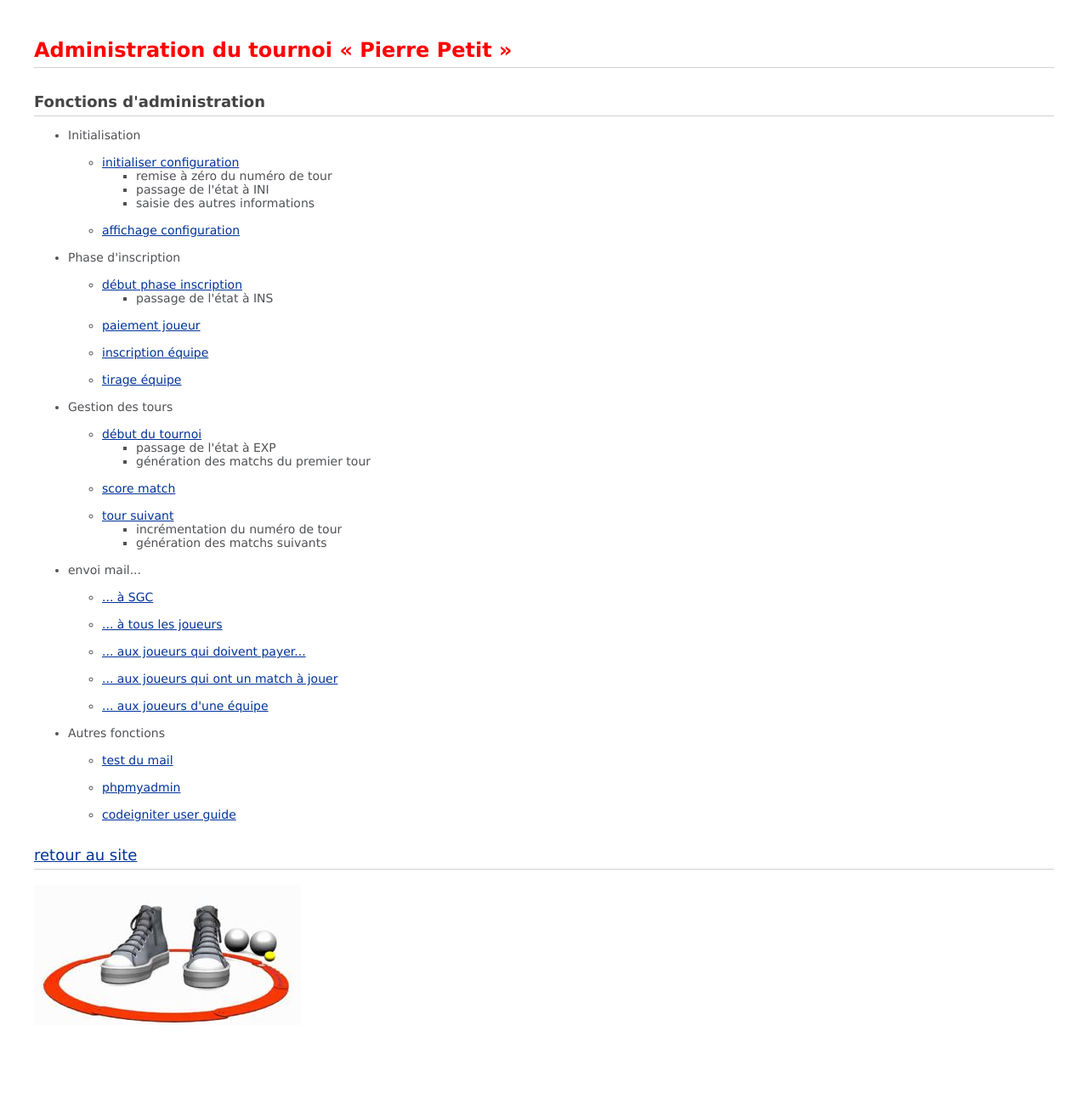
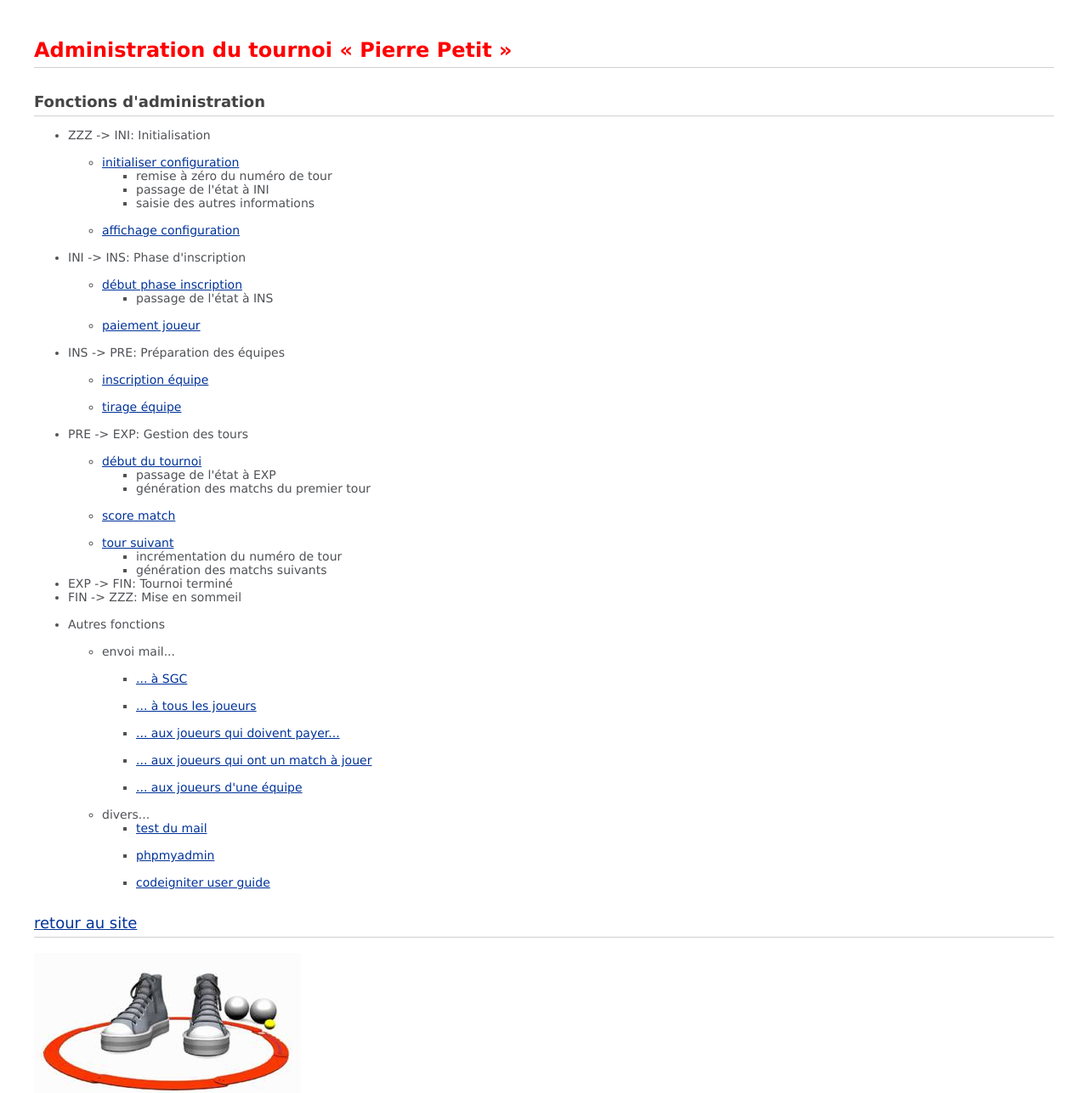
Before and after one commit to lalevee/petanque, a CodeIgniter app: template application/views/private/admin.php in a window 1280 px wide. Shown: the top 1287 px of the page at 85% size. Before the commit the page ends 1207 px from the top, so only its background shows below. Run offline with CodeIgniter, Linux system fonts and the light colour scheme; the template is opened without the code that fills it, so the values that code supplies are empty.

Commit message:
Machine à état

```diff
--- a/application/views/private/admin.php
+++ b/application/views/private/admin.php
@@ -1,6 +1,6 @@
 <html>
 <head>
-<title>ADMIN: Tournoi 2012 de pétanque</title>
+<title>ADMIN: Tournoi de pétanque</title>
 <meta content="text/html; charset=UTF-8" http-equiv="content-type">
 <link rel="stylesheet" type="text/css" href="/styles/style_adm.css" />
 </head>
@@ -10,7 +10,7 @@
 
 <h2>Fonctions d'administration</h2>
 <ul>
-  <li>Initialisation</li>
+  <li>ZZZ -> INI: Initialisation</li>
   <br>
   <ul>
     <li><?php echo anchor('private/admin/initialiser', 'initialiser configuration')?></li>
@@ -23,7 +23,7 @@
     <li><?php echo anchor('private/admin/config', 'affichage configuration') ?></li>
     <br>
   </ul>
-  <li>Phase d'inscription</li>
+  <li>INI -> INS: Phase d'inscription</li>
   <br>
   <ul>
     <li><?php echo anchor('private/admin/phase_inscription', 'début phase inscription')?></li>
@@ -33,12 +33,16 @@
     <br>
     <li><?php echo anchor('private/admin/paiement', 'paiement joueur') ?></li>
     <br>
+  </ul>
+  <li>INS -> PRE: Préparation des équipes</li>
+  <br>
+  <ul>
     <li><?php echo anchor('private/admin/inscription_equipe', 'inscription équipe') ?></li>
     <br>
     <li><?php echo anchor('private/admin/tirage_equipe', 'tirage équipe') ?></li>
     <br>
   </ul>
-  <li>Gestion des tours</li>
+  <li>PRE -> EXP: Gestion des tours</li>
   <br>
   <ul>
     <li><?php echo anchor('private/admin/phase_tournoi', 'début du tournoi')?></li>
@@ -55,7 +59,12 @@
       <li>génération des matchs suivants</li>
     </ul>
   </ul>
+  <li>EXP -> FIN: Tournoi terminé</li>
+  <li>FIN -> ZZZ: Mise en sommeil</li>
   <br>
+  <li>Autres fonctions</li>
+  <br>
+  <ul>
     <li>envoi mail...</li>
     <br>
     <ul>
@@ -70,14 +79,14 @@
       <li><?php echo anchor('private/admin/mail_equipe', '... aux joueurs d\'une équipe') ?></li>
       <br>
     </ul>
-  <li>Autres fonctions</li>
-  <br>
+    <li>divers...</li>
     <ul>
       <li><?php echo anchor('private/admin/testmail', 'test du mail') ?></li>
       <br>
       <li><a href="/phpmyadmin" target="_blank">phpmyadmin</a></li>
       <br>
       <li><a href="/user_guide/" target="_blank">codeigniter user guide</a></li>
+    </ul>
   </ul>
 </ul>
 
```
Also changed, not shown: application/models/configuration.php (+15 -0 lines). Lines whose indentation alone changed are shown as unchanged.
